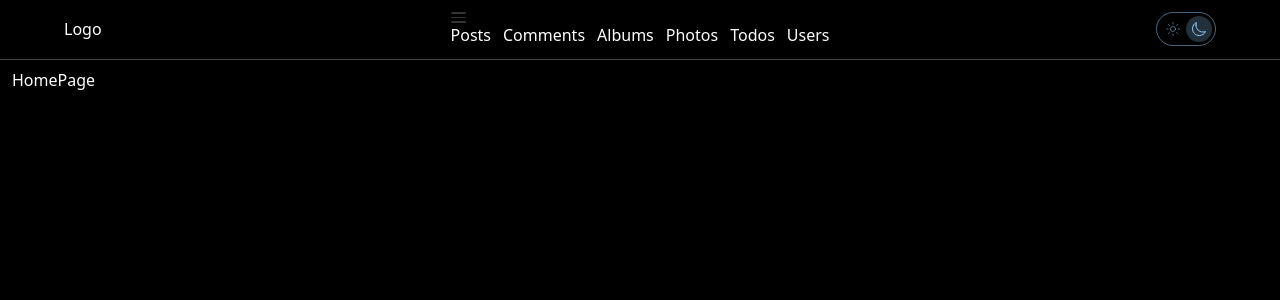
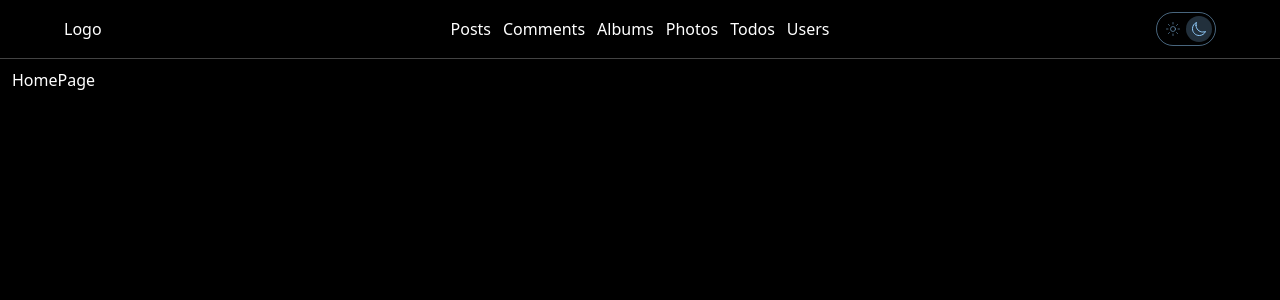
Before and after one commit to galibibr/JSON-Placeholder, a React (Vite) app: page / in a window 1280 px wide. Shown: the top 300 px of the page. Built offline with nearby package versions, Linux system fonts and the light colour scheme.

Commit message:
update menu btn (correct mistakes)

```diff
--- a/src/components/Navbar.tsx
+++ b/src/components/Navbar.tsx
@@ -1,18 +1,10 @@
 import CustomLink from "./CustomLink";
-import { IoCloseOutline, IoMenuOutline } from "react-icons/io5";
 import { useModal } from "../store/store";
-import { useState } from "react";
 
 const Navbar = () => {
     const modal = useModal<string>((state) => state.modal);
     const setModal = useModal((state) => state.setModal);
 
-    const handleOpen = () => {
-        setModal("open");
-    };
-    const handleClose = () => {
-        setModal("close");
-    };
     const handleModal = () => {
         if (modal === "default" || modal === "close") {
             setModal("open");
@@ -21,24 +13,10 @@ const Navbar = () => {
         }
     };
 
-    const [menu, setMenu] = useState<boolean>(false);
     return (
         <nav>
-            {/* {modal === "default" || modal === "close" ? (
-                <button
-                    onClick={handleOpen}
-                    className="flex sm:hidden items-center text-[20px]">
-                    <IoMenuOutline />
-                </button>
-            ) : (
-                <button
-                    onClick={handleClose}
-                    className="flex sm:hidden items-center text-[20px]">
-                    <IoCloseOutline />
-                </button>
-            )} */}
             <div
-                className={`menu-container ${
+                className={`menu-container sm:hidden ${
                     modal === "default" || modal === "close" ? "" : "change"
                 }`}
                 onClick={handleModal}>
```
